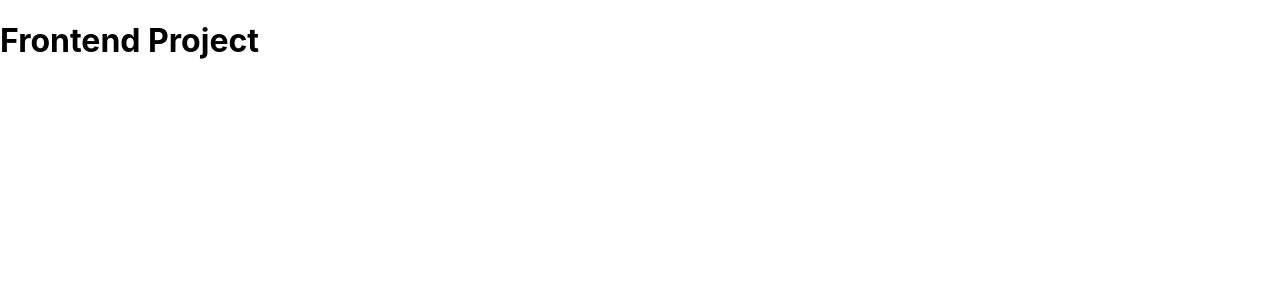
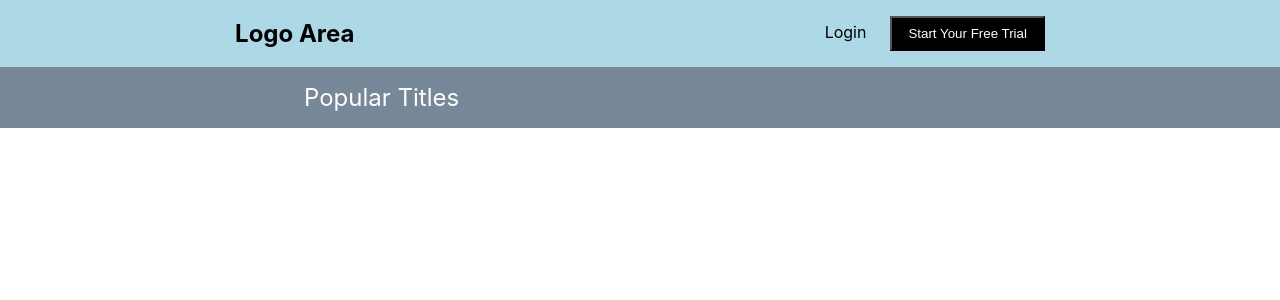
Before and after one commit to yusufyunuskaymaz/caseStudy-frontendChallenge, a React (Create React App) app: page / in a window 1280 px wide. Shown: the top 300 px of the page. Built offline with nearby package versions, Linux system fonts and the light colour scheme.

Commit message:
nav-header done

```diff
--- a/src/App.js
+++ b/src/App.js
@@ -1,9 +1,14 @@
-import './App.css';
+import "./App.css";
+import Header from "./components/Header";
+import Navbar from "./components/Navbar";
 
 function App() {
   return (
-    <h1>Frontend Project</h1>
-  )
+    <>
+      <Header />
+      <Navbar />
+    </>
+  );
 }
 
 export default App;
--- /dev/null
+++ b/src/components/Header.jsx
@@ -0,0 +1,18 @@
+import React from 'react'
+import "./header.css"
+
+const Header = () => {
+  return (
+    <header>
+        <div className="logo">
+            <h2>Logo Area</h2>
+        </div>
+        <div className="login">
+            <span>Login</span>
+            <button>Start Your Free Trial</button>
+        </div>
+    </header>
+  )
+}
+
+export default Header
--- /dev/null
+++ b/src/components/Navbar.jsx
@@ -0,0 +1,12 @@
+import React from 'react'
+import "./header.css"
+
+const Navbar = () => {
+  return (
+    <nav>
+        <p>Popular Titles</p>
+    </nav>
+  )
+}
+
+export default Navbar
--- /dev/null
+++ b/src/components/header.css
@@ -0,0 +1,29 @@
+header{
+    display: flex;
+    align-items: center;
+    justify-content: space-around;
+    background-color: lightblue;
+    padding: 1rem 0;
+}
+
+header span{
+    margin-right: 1.5rem;
+}
+
+header button{
+    background-color: black;
+    color: white;
+    padding: .5rem 1rem;
+    cursor: pointer;
+}
+
+nav{
+    background-color: lightslategray;
+    padding: 1rem 0;
+}
+
+nav p{
+    margin-left: 19rem;
+    color: white;
+    font-size: 1.5rem;
+}
--- a/src/index.css
+++ b/src/index.css
@@ -1,5 +1,10 @@
+*{
+  margin: 0;
+  padding: 0;
+  box-sizing: border-box;
+}
+
 body {
-  margin: 0;
   font-family: -apple-system, BlinkMacSystemFont, 'Segoe UI', 'Roboto', 'Oxygen',
     'Ubuntu', 'Cantarell', 'Fira Sans', 'Droid Sans', 'Helvetica Neue',
     sans-serif;
```
